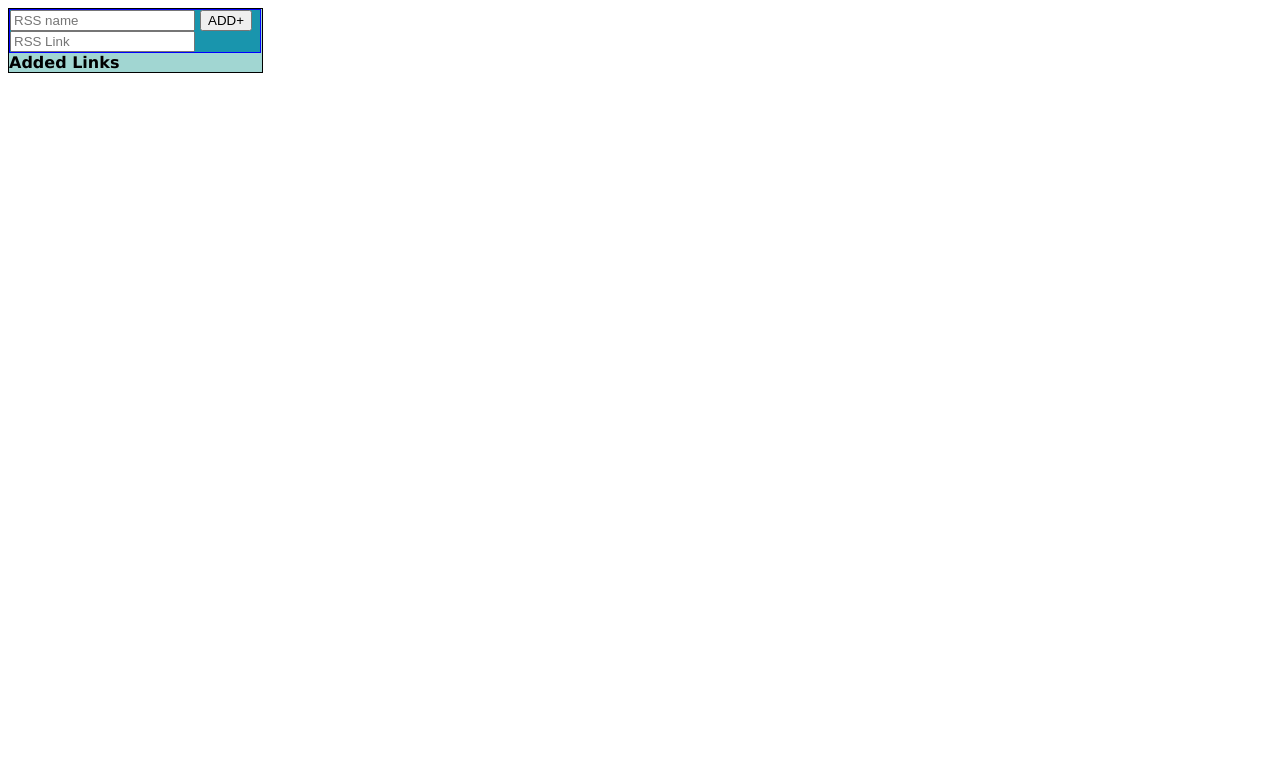
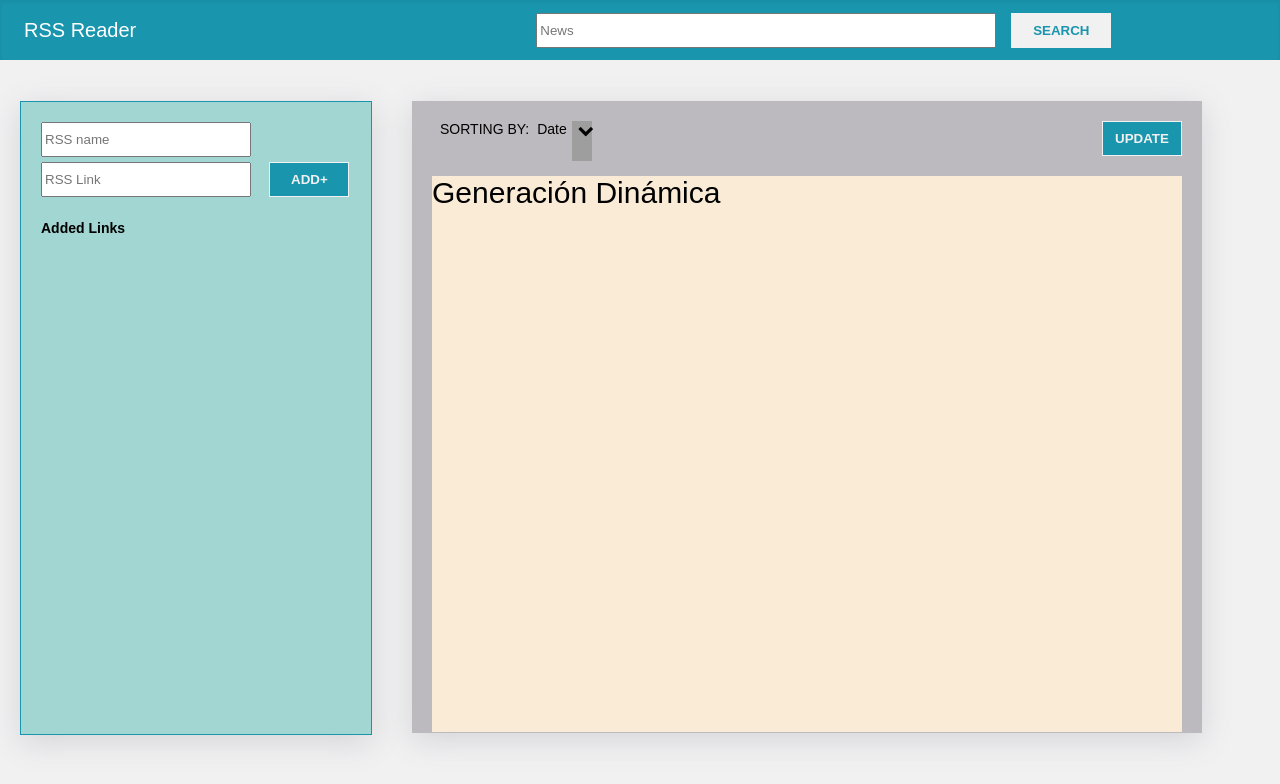
Before and after one commit to Betoniix/proyecto_optimizacion_web, a PHP site: page / in a window 1280 px wide. Shown: the top 784 px of the page. Run offline with PHP 8.4, Linux system fonts and the light colour scheme; data that the repository does not hold is empty; grey boxes are pictures that could not be loaded.

Commit message:
Frontend con Links Funcionales

```diff
--- a/Project/AgregarLink.php
+++ b/Project/AgregarLink.php
@@ -22,4 +22,4 @@ if(!$mysqli){
     }
 
     echo $resultado;
-     header("location: IndexFront.php");
+     header("location: Index.php");
--- a/Project/EliminarLink.php
+++ b/Project/EliminarLink.php
@@ -28,4 +28,4 @@ if(!$mysqli){
     }
 
     echo $resultado;
-     header("location: IndexFront.php");
+     header("location: Index.php");
--- a/Project/IndexStyles.css
+++ b/Project/IndexStyles.css
@@ -1,3 +1,5 @@
+@import url(https://cdnjs.cloudflare.com/ajax/libs/font-awesome/4.7.0/css/font-awesome.min.css);
+
 .cyanButton {
     background-color: rgb(25, 149, 173);
     color: rgb(241, 241, 242);
@@ -12,6 +14,15 @@
     border-style: solid;
     border-width: 1px;
     text-decoration: none;
+    transition: 0.5s;
+}
+
+.cyanButton:hover{
+    color: rgb(25, 149, 173);
+    background-color: rgb(241, 241, 242);
+    border-width: 1px;
+    border-style: solid;
+    border-color: rgb(25, 149, 173);
 }
 
 body {
@@ -32,9 +43,22 @@ body {
     border-color: initial;
     border-image: initial;
     text-decoration: none;
+    position: relative;
+    transition: 0.5s;
+
 }
 
-#linkBox {
+
+
+#searchButton:hover {
+   color: rgb(241, 241, 242);
+   background-color: rgb(25, 149, 173);
+   border-width: 1px;
+   border-style: solid;
+   border-color: rgb(241, 241, 242);
+}
+
+.linkBox {
     width: 210px;
     height: 35px;
 }
@@ -62,7 +86,7 @@ body {
 
 .show {display: block;}
 
-#linkContainer {
+#ContenedorCRUD {
     background-color: rgb(161, 214, 210);
     height: 592px;
     width: 310px;
@@ -73,6 +97,7 @@ body {
     border-width: 1px;
     margin: 10px;
     padding: 20px;
+    box-shadow: rgba(100, 100, 111, 0.2) 0px 7px 29px 0px;
 }
 #readerContainer {
     margin-top: 15px;
@@ -81,7 +106,7 @@ body {
     width: 100%;
 }
 #currentSort {
-    margin-left: 5px;
+    margin-left: 8px;
     margin-right: 5px;
 }
 .dropdown-sort {
@@ -99,20 +124,22 @@ body {
 
 
 .dropbtn {
-    background-color: azure;
-    height: 30px;
-    width: 30px;
+    background: url(Pictures/down-arrow.png);
+    height: 40px;
+    width: 20px;
     font-size: 16px;
     cursor: pointer;
     border-width: initial;
     border-style: none;
     border-color: initial;
     border-image: initial;
+    padding-bottom: 30px;
 }
 .sortByText {
     color: black;
-    font-size: 18px;
+    font-size: 14px;
     font-weight: 500;
+    margin-left: 8px;
 }
 
 #linkTitle {
@@ -135,6 +162,7 @@ body {
     background-color: rgb(25, 149, 173);
     display: flex;
     align-items: center;
+    box-shadow: rgba(0, 0, 0, 0.06) 0px 2px 4px 0px inset;
 }
 #browser {
     padding-left: 400px;
@@ -149,6 +177,7 @@ body {
     font-size: 30px;
     margin: 10px 10px 10px 30px;
     padding: 20px;
+    box-shadow: rgba(100, 100, 111, 0.2) 0px 7px 29px 0px;
 }
 #container {
     display: flex;
@@ -158,9 +187,11 @@ body {
     margin-top: 31px;
     margin-left: 10px;
 }
-#headLinkCont {
+#EncabezadoCRUD{
     display: flex;
-    justify-content: center;
+    justify-content:space-between;
+    flex-wrap: wrap;
+    height: 80px;
 }
 #headNewsCont {
     display: flex;
@@ -172,3 +203,31 @@ body {
     padding-left: 24px;
     font-size: 20px;
 }
+
+#addButton{
+    margin-left:10px ;
+}
+
+.left{
+    display: flex;
+    justify-content: space-between ;
+}
+
+.linkNameText{
+    font-size:15px;
+    font-weight: bold;
+    margin-left: 15px;
+    padding-top: 10px;
+}
+
+.removeText{
+    font-size:15px;
+    text-decoration: none;
+    padding-top: 8px;
+    color: white;
+    transition: 0.5s;
+}
+
+.removeText:hover{
+    color: black;
+}
--- a/Project/index.php
+++ b/Project/index.php
@@ -1,29 +1,39 @@
-<!DOCTYPE html>
-<!--
-Click nbfs://nbhost/SystemFileSystem/Templates/Licenses/license-default.txt to change this license
-Click nbfs://nbhost/SystemFileSystem/Templates/Project/PHP/PHPProject.php to edit this template
--->
-<html>
-    <head>
-        <meta charset="UTF-8">
-        <title>CRUD</title>
-        <link rel="stylesheet" type="text/css" href="FormatoCRUDNoticias.css"/>
-    </head>
-    <body>
+<html lang="es"><head>
+    <meta charset="UTF-8">
+    <meta http-equiv="X-UA-Compatible" content="IE=edge">
+    <meta name="viewport" content="width=device-width, initial-scale=1.0">
+    <link rel="stylesheet" href="IndexStyles.css">
+    <script src="indexMethods.js"></script>
+    <title>RSS_Reader</title>
+</head>
+<body>
+
+    <div id="headContainer">
+        <div id="headTitle"> <a id="linkTitle" href="Index.php">RSS Reader </a></div>
+        <div id="browser">
+            <input id="newsBox" type="text" placeholder="News">
+            <button id="searchButton"> SEARCH </button>
+        </div>
+    </div>
+
+
+
+    <div id="container">
+
         <div id="ContenedorCRUD">
             <div id="EncabezadoCRUD">
                 <form action="./AgregarLink.php" method="POST">
-                    <input type="text" id="NombreURL" placeholder="RSS name" name="NombreURL">
-                    <input type="submit" name="btn_Agregar_CRUD" value="ADD+">
-                    <input type="text" id="CadenaURL" placeholder="RSS Link" name="CadenaURL" >
+                    <input type="text" id="NombreURL"  class="linkBox" placeholder="RSS name" autocomplete="off" name="NombreURL">
+                    <input type="text" id="CadenaURL" class="linkBox" placeholder="RSS Link" autocomplete="off" name="CadenaURL"  >
+                    <input type="submit"  id="addButton" class="cyanButton" name="btn_Agregar_CRUD" value="ADD+" class="cyanButton">
 
                 </form>
             </div>
              <div id="ContenidoCRUD">
                  <div id="TituloCrud">
-                     Added Links
+                    <p class="adli"> Added Links </p>
                  </div>
-                <?php
+                 <?php
                 include './Funciones.php';
                         $links = getLinks();
                         foreach ($links as $product){
@@ -31,7 +41,7 @@ Click nbfs://nbhost/SystemFileSystem/Templates/Project/PHP/PHPProject.php to edi
                             <div class = "product">
                                 <div class = "left">
 
-                                    <p class = "NombreLink"><?php echo $product['NombreLink']?>  <a style="float:right" href="EliminarLink.php?ID=<?php echo urlencode($product['ID']);?>">Remove</a></p>
+                                    <p class= "linkNameText">  <?php echo $product['NombreLink']?> </p>  <a class="removeText" href="EliminarLink.php?ID=<?php echo urlencode($product['ID']);?>">Remove</a>
                                     <!-- <p class = "Link">  <?php echo $product['Link']?></p> -->
                                 </div>
                             </div>
@@ -41,5 +51,44 @@ Click nbfs://nbhost/SystemFileSystem/Templates/Project/PHP/PHPProject.php to edi
             </div>
 
         </div>
-    </body>
-</html>
+
+
+        <!--
+        <div id="linkContainer">
+            <div id="headLinkCont">
+                <input id="linkNameBox" class="linkBox" type="text" placeholder="RSS Name"> <br>
+                <input id="linkDirBox" class="linkBox" type="text" placeholder="RSS Link">
+                <button id="addButton" class="cyanButton"> ADD + </button>
+            </div>
+            <p class="adli"> Added links </p>
+
+        </div>
+                    -->
+        <div id="newsContainer">
+            <div id="headNewsCont">
+                <div id="chooseSort">
+                    <p class="sortByText"> SORTING BY:</p>
+                    <p id="currentSort" class="sortByText">Date</p>
+                    <div class="dropdown-sort">
+                        <button onclick="SortingBy()" class="dropbtn"><i class="fa fa-chevron-down"></i></button>
+                        <div id="sortings" class="dropdown-sort-content">
+                            <button onclick="byDate()" class="sortbtn">Date</button>
+                            <button onclick="byTitle()" class="sortbtn">Title</button>
+                            <button onclick="byRelevance()" class="sortbtn">Relevance</button>
+                        </div>
+                    </div>
+
+                </div>
+                <button id="updatebtn" class="cyanButton"> UPDATE </button>
+            </div>
+
+            <div id="readerContainer">
+                Generación Dinámica
+            </div>
+
+        </div>
+
+    </div>
+
+
+</body></html>
```
Also changed, not shown: Project/Index.html (deleted, +0 -57 lines).
